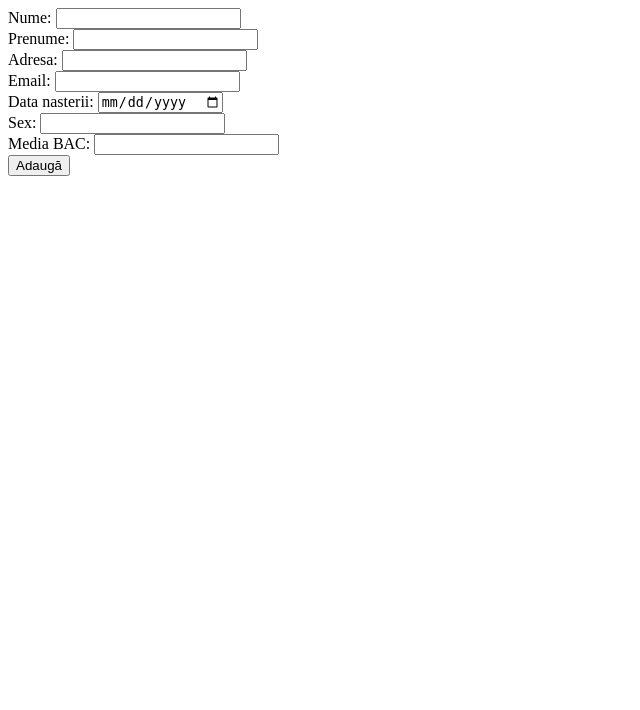
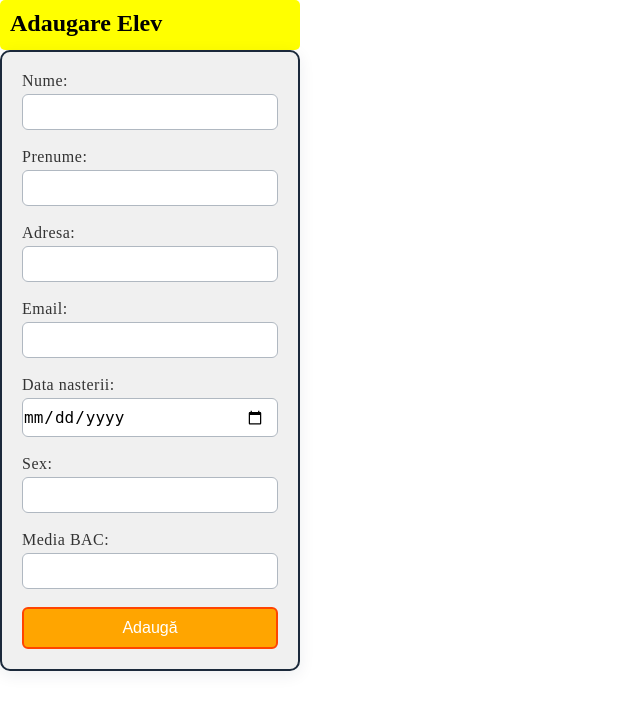
Before and after one commit to neBOBIC/PHP, a PHP site: page /Lab5/add.php in a window 1280 px wide. Shown: the top 710 px of the page, without its empty margins (0-640 px from the left). Run offline with PHP 8.4, Linux system fonts and the light colour scheme.

Commit message:
CRUD operations with style

```diff
--- a/Lab5/Lab5.php
+++ b/Lab5/Lab5.php
@@ -14,7 +14,7 @@
 
             $sql = mysqli_query($conexiune,"SELECT * FROM `elevi`");
 
-            echo "<a href='add.php'>Adauga elev<img src='img/add.png'></a>";
+            echo "<a href='add.php' class='add'>Adauga elev<img src='img/add.png'></a>";
 
             echo "<table border=1>";
 
--- a/Lab5/actions.php
+++ b/Lab5/actions.php
@@ -26,6 +26,7 @@ echo "<script>
 }
 
 else if ($action == "edit") {
+$id = $_POST["id"];
 $nume=$_POST["nume"];
 $prenume=$_POST["prenume"];
 $adresa=$_POST["adresa"];
@@ -34,7 +35,7 @@ $data_nasterii=$_POST["data_nasterii"];
 $sex=$_POST["sex"];
 $media_bac=$_POST["media_bac"];
 
-$query = "UPDATE elevi SET Nume='$nume', Prenume='$prenume', Adresa='$adresa', Email='$email', Data_Nasterii='$data_nasterii', SEX='$sex', Media_BAC='$media_bac'";
+$query = "UPDATE elevi SET Nume='$nume', Prenume='$prenume', Adresa='$adresa', Email='$email', Data_Nasterii='$data_nasterii', SEX='$sex', Media_BAC='$media_bac' WHERE ID = '$id'";
 
 if (!mysqli_query($conexiune, $query)) {
     die(mysqli_error($conexiune));
--- a/Lab5/add.php
+++ b/Lab5/add.php
@@ -4,23 +4,26 @@
     <meta charset="UTF-8">
     <meta name="viewport" content="width=device-width, initial-scale=1.0">
     <title>Adaugare</title>
+    <link rel='stylesheet' href='form_style.css'>
+
 </head>
 <body>
+    <h2>Adaugare Elev</h2>
     <form action="actions.php?action=add" method="POST">
         <label>Nume: </label>
-        <input type="text" name="nume"><br>
+        <input type="text" name="nume" required><br>
         <label>Prenume: </label>
-        <input type="text" name="prenume"><br>
+        <input type="text" name="prenume" required><br>
         <label>Adresa: </label>
-        <input type="text" name="adresa"><br>
+        <input type="text" name="adresa" required><br>
         <label>Email: </label>
-        <input type="email" name="email"><br>
+        <input type="email" name="email" required><br>
         <label>Data nasterii: </label>
-        <input type="date" name="data_nasterii"><br>
+        <input type="date" name="data_nasterii" required><br>
         <label>Sex: </label>
-        <input type="text" name="sex"><br>
+        <input type="text" name="sex" required><br>
         <label>Media BAC: </label>
-        <input type="number" step="0.01" name="media_bac"><br>
+        <input type="number" step="0.01" name="media_bac" minlength="1" maxlength="10" required><br>
         <button type="submit">Adaugă</button>
     </form>
 </body>
--- /dev/null
+++ b/Lab5/form_style.css
@@ -0,0 +1,65 @@
+*{
+    padding: 0%;
+    margin: 0px;
+    box-sizing: border-box;
+}
+
+h2{
+    background-color: yellow;
+    padding: 10px;
+    width: 300px;
+    height: 50px;
+    border-radius: 5px;
+}
+
+form{
+    display: flex;
+    flex-direction: column;
+    width: 300px;
+    padding: 20px;
+    border: 2px solid #1b293b;
+    border-radius: 10px;
+    background-color: #f0f0f0;
+}
+label {
+    font-size: 1rem;
+    color: #333;
+    margin-bottom: 4px;
+    font-weight: 500;
+    letter-spacing: 0.5px;
+}
+
+input, select, textarea {
+    padding: 8px 12px 8px 0px;
+    border: 1.5px solid #b0b8c1;
+    border-radius: 6px;
+    font-size: 1rem;
+    background: #fff;
+    transition: border-color 0.2s, box-shadow 0.2s;
+    outline: none;
+}
+
+input:focus, select:focus, textarea:focus {
+    border-color: orange;
+    box-shadow: 0 0 0 2px #c7d2e5;
+}
+
+button{
+    padding: 10px 15px;
+    background-color: orange;
+    border: 2px solid orangered;
+    color: white;
+    border-radius: 6px;
+    font-size: 1rem;
+    cursor: pointer;
+    transition: background-color 0.2s, border-color 0.2s;
+}
+
+button:hover{
+    background-color: orangered;
+    border-color: darkred;
+}
+
+form {
+    box-shadow: 0 4px 16px rgba(27, 41, 59, 0.08);
+}
```
Also changed, not shown: Lab5/edit.php (+11 -8 lines), Lab5/style.css (+19 -3 lines).
